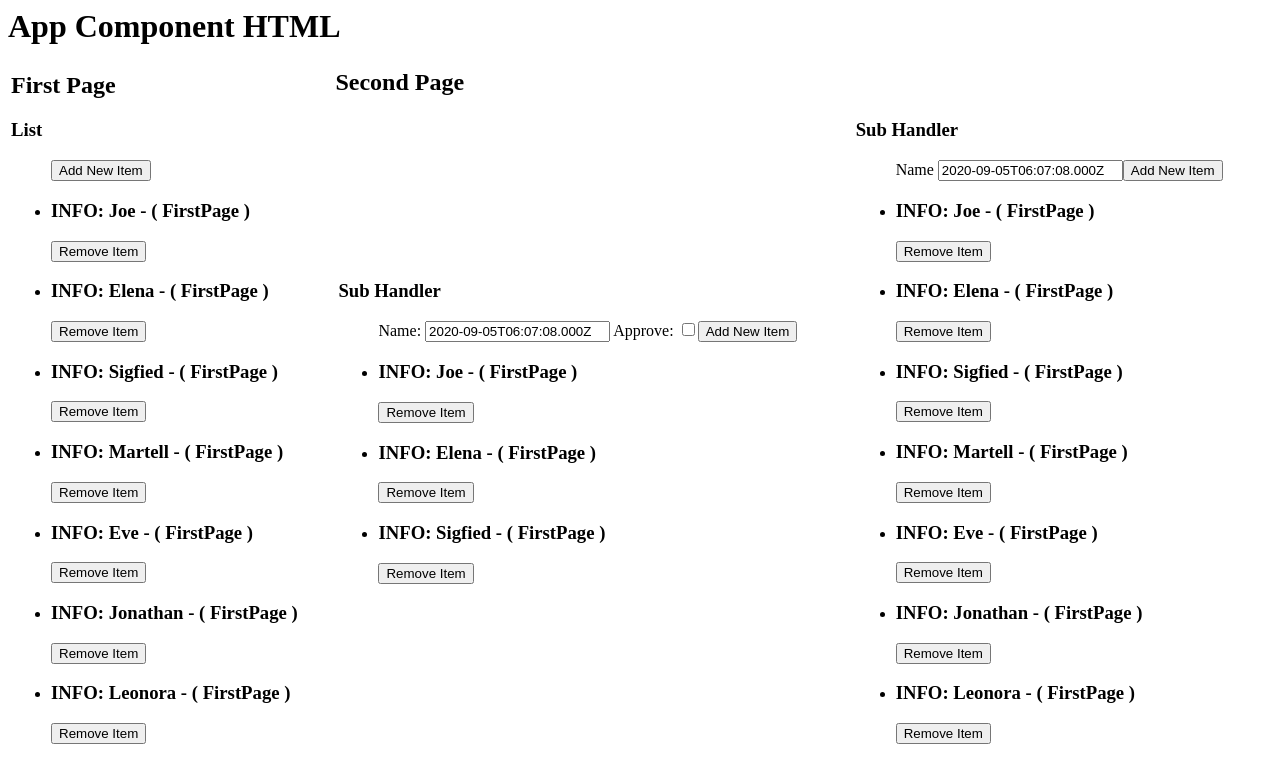
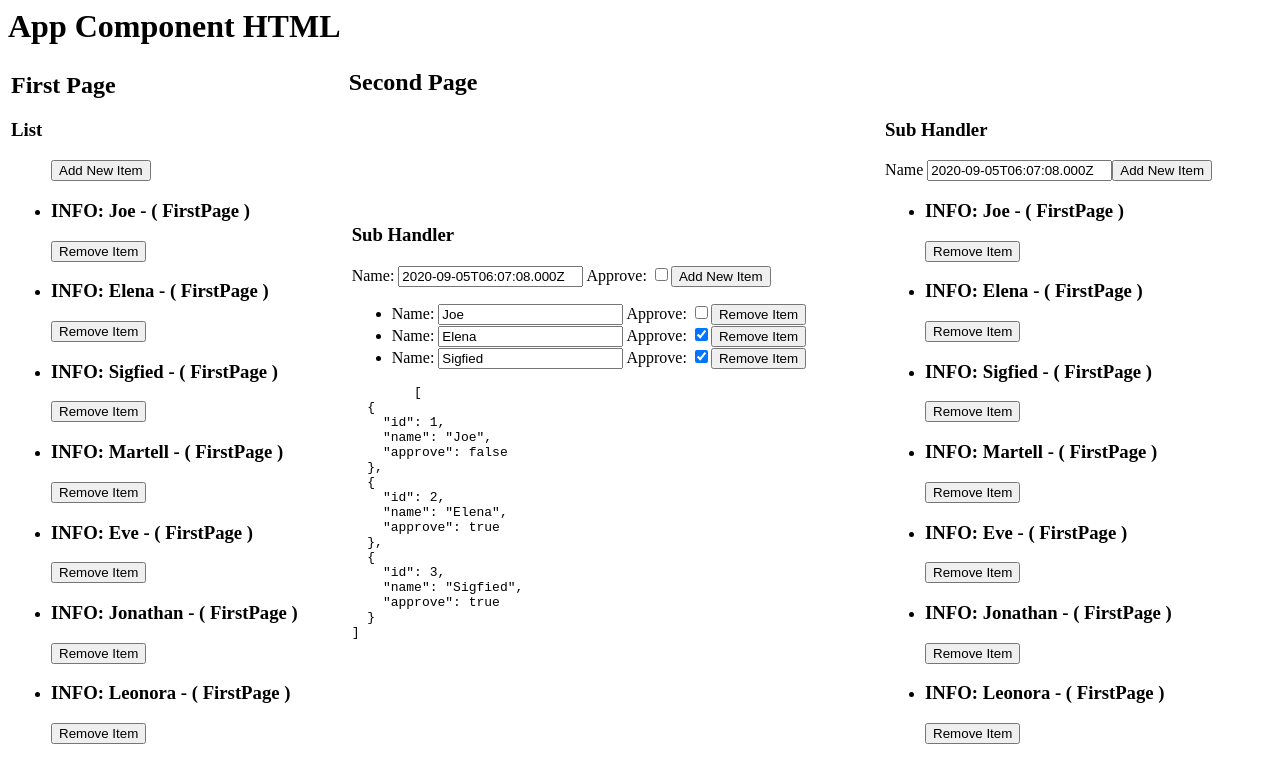
Before and after one commit to jatekpet76/angular-template-component-two-jtp, an Angular app: page / in a window 1280 px wide. Shown: the top 782 px of the page. Built offline with nearby package versions, Linux system fonts and the light colour scheme.

Commit message:
Using FormArray on list - scanning array items now. Remove not working yet.

```diff
--- a/src/app/second-page/second-page.component.html
+++ b/src/app/second-page/second-page.component.html
@@ -12,32 +12,30 @@
         [subHandler]="this.secondItemHandler"
       ></sub-handler>
 
-      <ng-template let-item="item" #tplSecondItem>
-        <info
-          [data]="item"
-          [config]="infoConfig"
-          (click)="itemClick($event, item)"
-        ></info>
+      <ng-template #tplSecondItem
+        let-item="item"
+        let-formGroup="formGroup"
+        let-index="index"
+      >
+        <label [formGroup]="formGroup">
+          Name: <input formControlName="name" type="text">
+          Approve: <input formControlName="approve" type="checkbox">
+        </label>
       </ng-template>
 
       <ng-template #tplSecondNew
         let-handler="handler"
         let-formGroup="formGroup"
       >
-        <label
-          [formGroup]="formGroup"
-        >
-          Name:
-          <input
-            formControlName="name"
-            type="text">
-
-          Approve:
-          <input
-            formControlName="approve"
-            type="checkbox">
+        <label [formGroup]="formGroup">
+          Name: <input formControlName="name" type="text">
+          Approve: <input formControlName="approve" type="checkbox">
         </label>
       </ng-template>
+
+      <pre>
+        {{secondFormArray.getRawValue() | json}}
+      </pre>
     </td>
 
     <td>
--- a/src/app/sub-handler/sub-handler.component.html
+++ b/src/app/sub-handler/sub-handler.component.html
@@ -1,19 +1,24 @@
 
 <h3>Sub Handler</h3>
 
-<ul>
+<div>
   <ng-container
     [ngTemplateOutlet]="newTemplate"
     [ngTemplateOutletContext]="{handler: this, formGroup: formGroupNewItem}"
   ></ng-container>
   <button (click)="onAddNewItem()">Add New Item</button>
-  <ng-container *ngFor="let item of items">
+</div>
+
+<ul>
+  <ng-container
+    *ngFor="let rec of formArray['controls']; let index=index;"
+  >
     <li>
       <ng-container
         [ngTemplateOutlet]="itemTemplate"
-        [ngTemplateOutletContext]="{item: item}"
+        [ngTemplateOutletContext]="{item: items[index], formGroup: rec, index: index}"
       ></ng-container>
-      <button (click)="onRemove($event, item)">Remove Item</button>
+      <button (click)="onRemove($event, items[index], rec, index)">Remove Item</button>
     </li>
   </ng-container>
 </ul>
--- a/src/app/sub-handler/sub-handler.component.ts
+++ b/src/app/sub-handler/sub-handler.component.ts
@@ -61,7 +61,7 @@ export class SubHandlerComponent implements OnInit {
     this.formGroupNewItem = this.subHandler.createNewFormGroup(newItem);
   }
 
-  onRemove(event, item) {
+  onRemove(event, item, form, index) {
     console.log('onRemove', {event, item});
 
     this.items = this.items.filter(obj => obj !== item);
```
